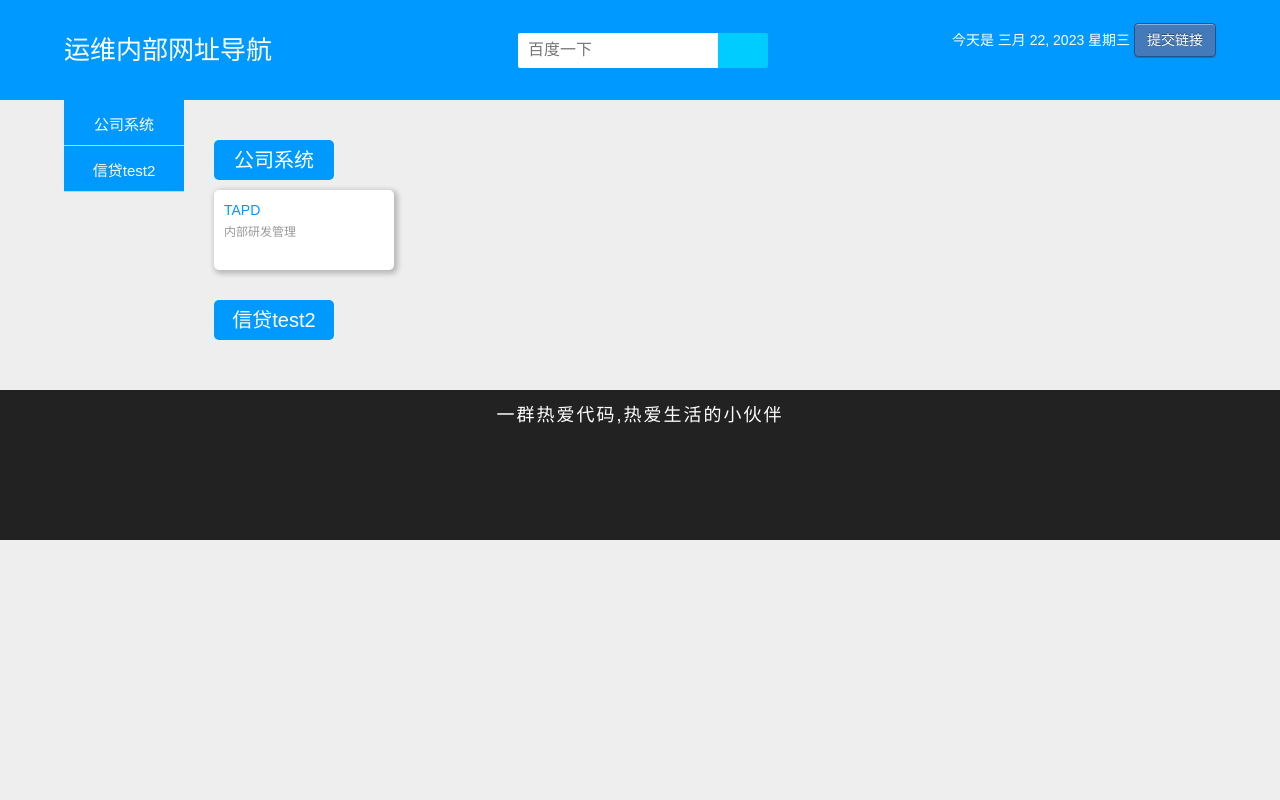
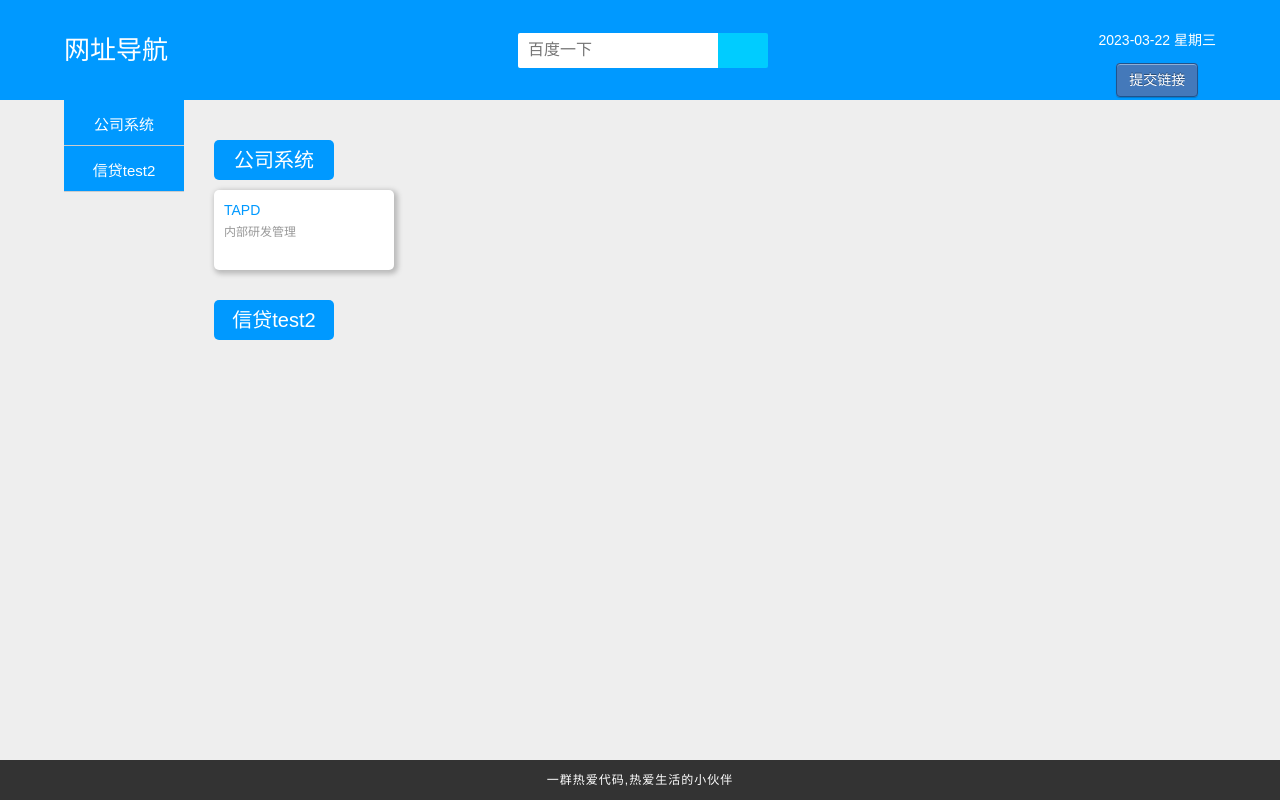
Before and after one commit to zhuima/daohang, a Django app: page / in a window 1280 px wide. Run offline with Django 3.2, Linux system fonts and the light colour scheme; data comes from the database, SQL or seed files in the repository; some libraries are stand-ins or nearby versions; some web fonts are replaced.

Commit message:
优化细节

```diff
--- a/app/views.py
+++ b/app/views.py
@@ -20,7 +20,7 @@ def index(request):
     """
     前端展示文件入口
     """
-    today = datetime.date.today()
+    today = datetime.datetime.now().strftime('%Y-%m-%d')
     weekday = get_week_day(datetime.datetime.now())
     return render(request, "index.html", {"today": today, "weekday": weekday})
 
@@ -80,7 +80,7 @@ def serialization_data(request):
 
 
 def commit(request):
-    today = datetime.date.today()
+    today = datetime.datetime.now().strftime('%Y-%m-%d')
     weekday = get_week_day(datetime.datetime.now())
     if request.method == "POST":
         form = CommitForm(request.POST)
--- a/daohang/settings.py
+++ b/daohang/settings.py
@@ -108,7 +108,7 @@ AUTH_PASSWORD_VALIDATORS = [
 SIMPLEUI_HOME_ICON = "layui-icon-rate"
 
 # header
-SIMPLEUI_SITE_HEADER = "运维导航平台"
+SIMPLEUI_SITE_HEADER = "导航平台"
 
 
 SIMPLEUI_HOME_INFO = False
--- a/daohang/urls.py
+++ b/daohang/urls.py
@@ -17,8 +17,8 @@ from django.conf.urls import url
 from django.contrib import admin
 from app import views as app_views
 
-admin.site.site_title = "daohang"
-admin.site.site_header = "运维内部导航平台"
+admin.site.site_title = "后台管理"
+admin.site.site_header = "导航平台"
 
 
 urlpatterns = [
--- a/templates/base.html
+++ b/templates/base.html
@@ -6,7 +6,7 @@
     <meta http-equiv="Content-Type" content="text/html; charset=UTF-8">
 
     {% block title %}
-    <title>运维内部网址导航</title>
+    <title>网址导航</title>
     {% endblock %}
     <meta http-equiv="X-UA-Compatible" content="IE=edge">
     <meta name="viewport" content="width=device-width, initial-scale=1">
@@ -38,15 +38,28 @@
     padding: 8px 12px;
     text-decoration: none;
 }
+#footer {
+    height: 40px;
+    line-height: 40px;
+    position: fixed;
+    bottom: 0;
+    width: 100%;
+    text-align: center;
+    background: #333;
+    color: #fff;
+    font-family: Arial;
+    font-size: 12px;
+    letter-spacing: 1px;
+}
 </style>
 
 </head>
 <!-- header部分 -->
 <div class="header container-fluid">
     <div class="wrapper">
-        <div class="logo fl"><a href="{% url 'index' %}">运维内部网址导航</a></div>
-        <p class="desc hidden-xs hidden-sm hidden-md fr">今天是 {{ today }} {{ weekday }}
-            <a class="dkbutton"  href="{% url 'commit' %}" target="_blank">提交链接</a>
+        <div class="logo fl"><a href="{% url 'index' %}">网址导航</a></div>
+        <p class="desc hidden-xs hidden-sm hidden-md fr"> {{today}} {{ weekday }}
+            <br><br><a class="dkbutton"  href="{% url 'commit' %}" target="_blank">提交链接</a>
             <!-- <a class="dkbutton"  href="{% url 'commit' %}" target="_blank">统一登录</a> -->
 
         </p>
@@ -63,10 +76,8 @@
 
 
 <!-- footer部分 -->
-<div class="footer">
-    <p class="info">一群热爱代码,热爱生活的小伙伴</p>
-    <!-- <img width="120" height="120" src="{% static 'app/image/wechat.jpg' %}" alt=""> -->
-
+<div class="footer1">
+    <div id="footer">一群热爱代码,热爱生活的小伙伴</div>
 </div>
 <!-- 返回顶部 -->
 <div class="back_to_top hide" style="display: none;">
```
Also changed, not shown: CHANGELOG.md, README.md.
